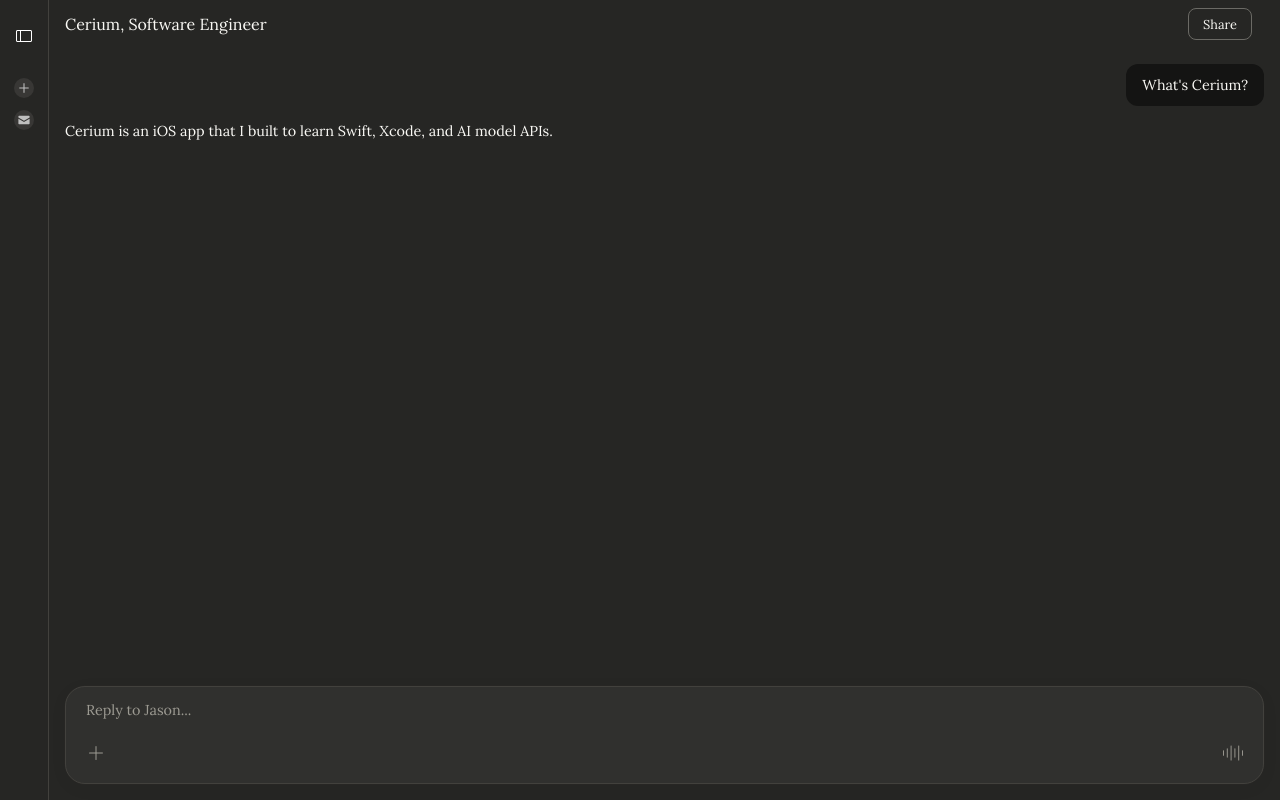
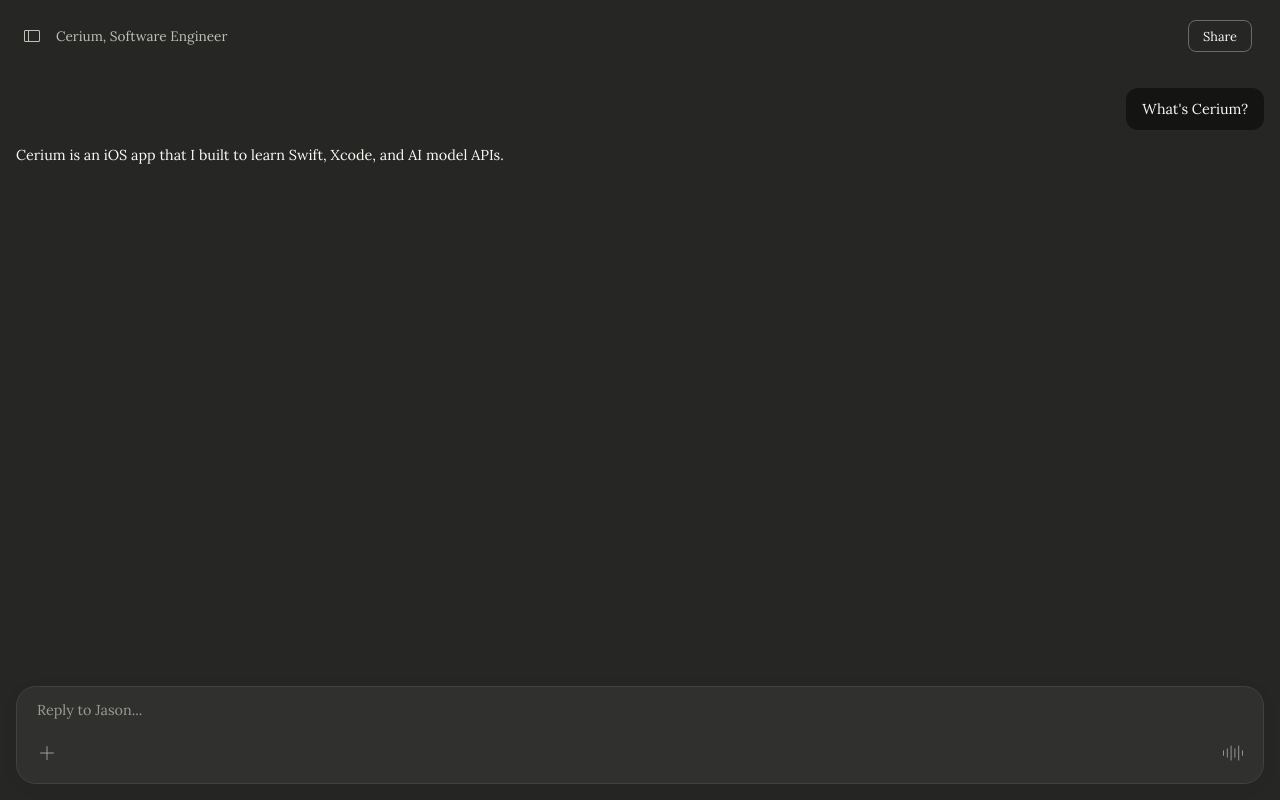
Before and after one commit to u9g/jason-portfolio, a Vue app: page /#cerium in a window 1280 px wide. Both pictures are taken after a click on the button 236 px from the left and 36 px from the top of the page. Built offline with nearby package versions, Linux system fonts and the light colour scheme.

Commit message:
Overlay sidebar: default closed, hide when collapsed, add toggle to top bar

```diff
--- a/src/App.vue
+++ b/src/App.vue
@@ -7,6 +7,9 @@ import conversations from "./data/conversations.json";
 const DEFAULT_SLUG = "cerium";
 
 const currentSlug = ref(window.location.hash.slice(1) || DEFAULT_SLUG);
+
+const isOverlay = !window.matchMedia("(min-width: 1025px)").matches;
+const sidebarCollapsed = ref(isOverlay);
 
 watchEffect(() => {
   window.location.hash = currentSlug.value;
@@ -26,13 +29,17 @@ const currentConversation = computed(() =>
     <Sidebar
       :conversations="conversations"
       :current-slug="currentSlug"
+      :collapsed="sidebarCollapsed"
       @navigate="currentSlug = $event"
+      @toggle="sidebarCollapsed = !sidebarCollapsed"
     />
     <Conversation
       v-if="currentConversation"
       :slug="currentSlug"
       :title="currentConversation.title"
       :conversation="currentConversation.conversation"
+      :sidebar-collapsed="sidebarCollapsed"
+      @toggle-sidebar="sidebarCollapsed = !sidebarCollapsed"
     />
   </div>
   <div v-else class="not-found">
--- a/src/components/Conversation.vue
+++ b/src/components/Conversation.vue
@@ -5,14 +5,20 @@ defineProps<{
   title: string;
   slug: string;
   conversation: { role: string; message: string }[];
+  sidebarCollapsed: boolean;
 }>();
+
+const emit = defineEmits<{ toggleSidebar: [] }>();
 </script>
 
 <template>
   <div class="conversation">
     <div class="top-bar">
+      <button v-if="sidebarCollapsed" class="sidebar-toggle" @click="emit('toggleSidebar')">
+        <svg width="20" height="20" viewBox="0 0 20 20" fill="currentColor" xmlns="http://www.w3.org/2000/svg" aria-hidden="true"><path d="M16.5 4C17.3284 4 18 4.67157 18 5.5V14.5C18 15.3284 17.3284 16 16.5 16H3.5C2.67157 16 2 15.3284 2 14.5V5.5C2 4.67157 2.67157 4 3.5 4H16.5ZM7 15H16.5C16.7761 15 17 14.7761 17 14.5V5.5C17 5.22386 16.7761 5 16.5 5H7V15ZM3.5 5C3.22386 5 3 5.22386 3 5.5V14.5C3 14.7761 3.22386 15 3.5 15H6V5H3.5Z"></path></svg>
+      </button>
       {{ title }}
-      <button>Share</button>
+      <button class="share-btn">Share</button>
     </div>
     <div class="messages">
       <div
@@ -38,13 +44,35 @@ defineProps<{
 .top-bar {
   display: flex;
   align-items: center;
-  justify-content: space-between;
+  gap: 8px;
   padding: 8px 16px;
+  height: 56px;
   position: sticky;
   top: 0;
+  font-size: 0.85rem;
+  color: var(--text-muted);
 }
 
-.top-bar button {
+.sidebar-toggle {
+  background: transparent;
+  border: none;
+  cursor: pointer;
+  width: 32px;
+  height: 32px;
+  display: flex;
+  align-items: center;
+  justify-content: center;
+  border-radius: 10px;
+  padding: 0;
+  color: var(--text-muted);
+}
+
+.sidebar-toggle:hover {
+  background: var(--bg-hover);
+}
+
+.share-btn {
+  margin-left: auto;
   background: transparent;
   border: 0.5px solid var(--text-dim);
   border-radius: 8px;
@@ -57,7 +85,7 @@ defineProps<{
   font-size: 0.8rem;
 }
 
-.top-bar button:hover {
+.share-btn:hover {
   background: #000;
 }
 
--- a/src/components/Sidebar.vue
+++ b/src/components/Sidebar.vue
@@ -1,6 +1,4 @@
 <script setup lang="ts">
-import { ref } from "vue";
-import sidebarToggleIcon from "../assets/sidebar-toggle.svg";
 import plusIcon from "../assets/plus.svg";
 import contactIcon from "../assets/contact.svg";
 import SidebarButton from "./SidebarButton.vue";
@@ -8,37 +6,32 @@ import SidebarButton from "./SidebarButton.vue";
 defineProps<{
   conversations: { slug: string; title: string }[];
   currentSlug: string;
+  collapsed: boolean;
 }>();
 
-const emit = defineEmits<{ navigate: [slug: string] }>();
-
-const isCollapsed = ref(false);
+const emit = defineEmits<{ navigate: [slug: string]; toggle: [] }>();
 </script>
 
 <template>
-  <aside :class="{ collapsed: isCollapsed }">
+  <aside :class="{ collapsed: collapsed }">
     <div class="sidebar-inner">
       <div class="row top-row">
-        <div v-if="!isCollapsed" class="title-block">
+        <div v-if="!collapsed" class="title-block">
           <span>Jason Lernerman</span>
           <span class="subtitle">is looking for a job.</span>
         </div>
 
-        <button @click="isCollapsed = !isCollapsed" class="icon-btn">
-          <img
-            :src="sidebarToggleIcon"
-            class="transition text-text-400 group-hover:text-text-100"
-            style="flex-shrink: 0; filter: brightness(0) invert(1)"
-          />
+        <button @click="emit('toggle')" class="icon-btn">
+          <svg width="20" height="20" viewBox="0 0 20 20" fill="currentColor" xmlns="http://www.w3.org/2000/svg" aria-hidden="true"><path d="M16.5 4C17.3284 4 18 4.67157 18 5.5V14.5C18 15.3284 17.3284 16 16.5 16H3.5C2.67157 16 2 15.3284 2 14.5V5.5C2 4.67157 2.67157 4 3.5 4H16.5ZM7 15H16.5C16.7761 15 17 14.7761 17 14.5V5.5C17 5.22386 16.7761 5 16.5 5H7V15ZM3.5 5C3.22386 5 3 5.22386 3 5.5V14.5C3 14.7761 3.22386 15 3.5 15H6V5H3.5Z"></path></svg>
         </button>
       </div>
 
       <div class="new-chat-row">
-        <SidebarButton :icon="plusIcon" label="New Chat" :collapsed="isCollapsed" />
-        <SidebarButton :icon="contactIcon" label="Contact Jason" href="https://www.linkedin.com/in/jason-lernerman/" :collapsed="isCollapsed" />
+        <SidebarButton :icon="plusIcon" label="New Chat" :collapsed="collapsed" />
+        <SidebarButton :icon="contactIcon" label="Contact Jason" href="https://www.linkedin.com/in/jason-lernerman/" :collapsed="collapsed" />
       </div>
 
-      <div v-if="!isCollapsed" class="recent-section">
+      <div v-if="!collapsed" class="recent-section">
         <span class="recent-heading">Recent Job Experience</span>
         <button
           v-for="conv in conversations"
@@ -52,9 +45,9 @@ const isCollapsed = ref(false);
       </div>
     </div>
     <div
-      v-if="!isCollapsed"
+      v-if="!collapsed"
       class="overlay-backdrop"
-      @click="isCollapsed = true"
+      @click="emit('toggle')"
     />
   </aside>
 </template>
@@ -82,9 +75,13 @@ const isCollapsed = ref(false);
 
 /* Overlay mode (small screens, default) */
 aside {
-  width: calc(32px + 1em);
+  width: 0;
   flex-shrink: 0;
   position: relative;
+}
+
+aside.collapsed {
+  display: none;
 }
 
 .sidebar-inner {
@@ -97,11 +94,6 @@ aside {
   overflow: hidden;
   background: var(--bg-base);
   z-index: 10;
-  transition: width 0.2s cubic-bezier(0.4, 0, 0.2, 1);
-}
-
-.collapsed .sidebar-inner {
-  width: calc(32px + 1em);
 }
 
 .overlay-backdrop {
@@ -165,7 +157,7 @@ button {
 
   border-radius: 10px;
 
-  color: var(--text-bright);
+  color: var(--text-muted);
 }
 
 .new-chat-row {
```
